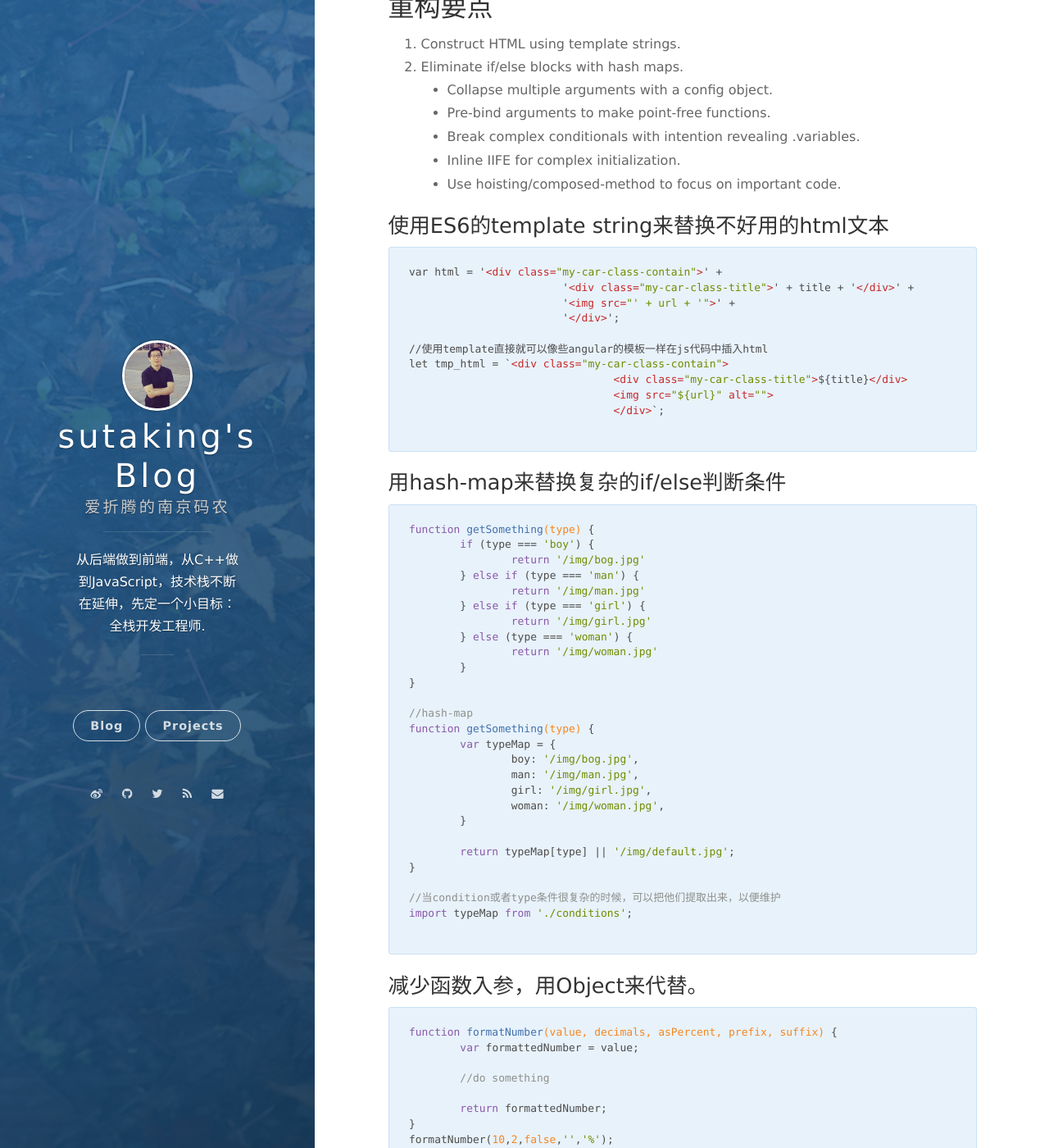
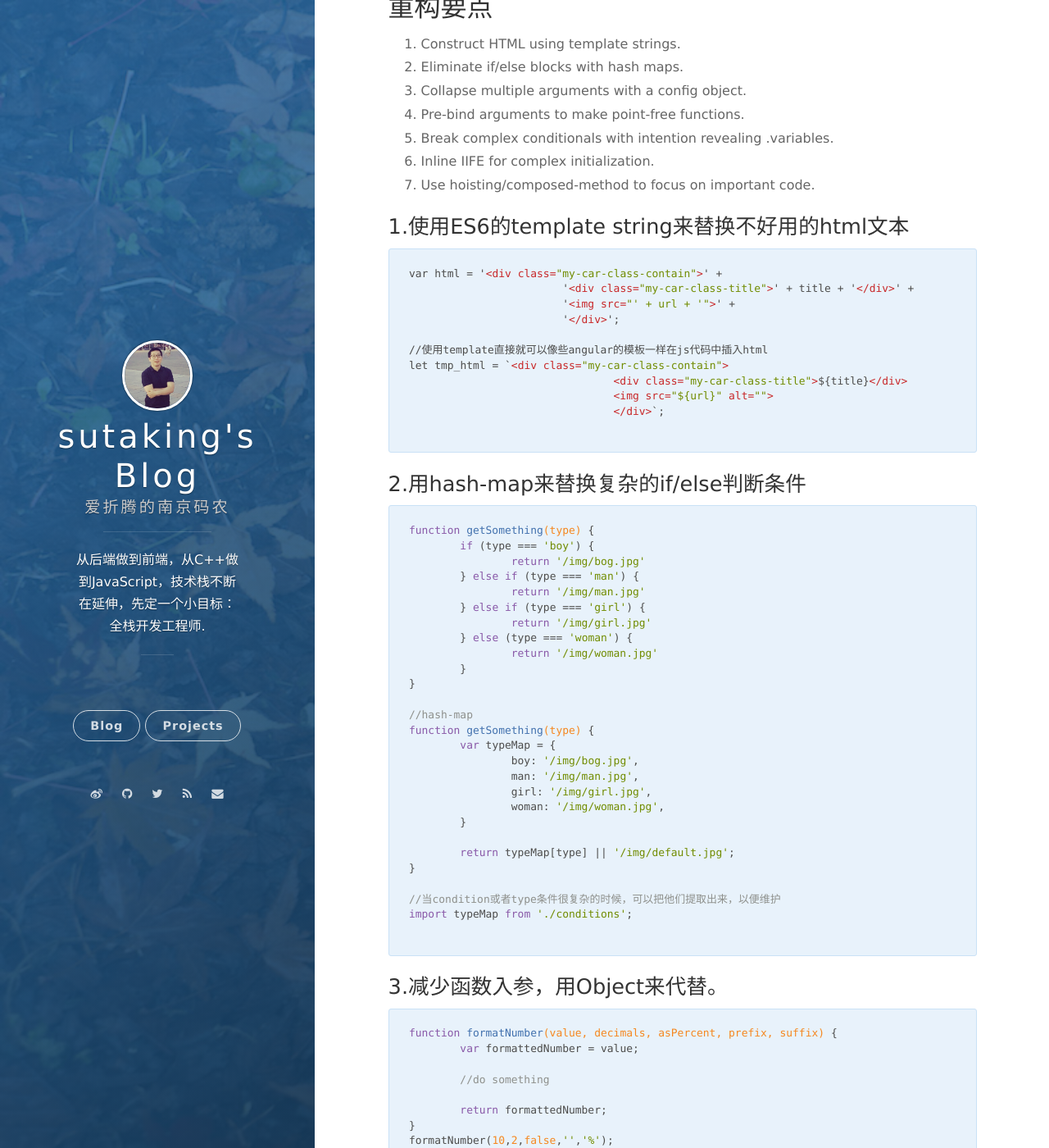
Before and after one commit to sutaking/sutaking.github.io, a Jekyll site: the page built from _posts/2016-11-09-es6-refactor.md, in a window 1280 px wide and 1400 px high, scrolled down 323 px. Shown: the whole window at 82% size. Built offline with Jekyll 4.4.1, drawn with Linux system fonts in a browser that asks for light colours; nearby versions of some CDN libraries; comment, search, counter and statistics services are not loaded; some of the changed text lies outside the part shown.

Commit message:
update post style

````diff
--- a/_posts/2016-11-09-es6-refactor.md
+++ b/_posts/2016-11-09-es6-refactor.md
@@ -14,13 +14,13 @@ date: 2016-11-09 19:52:24.000000000 +09:00
 
 1. Construct HTML using template strings.
 2. Eliminate if/else blocks with hash maps.
-- Collapse multiple arguments with a config object.
-- Pre-bind arguments to make point-free functions.
-- Break complex conditionals with intention revealing .variables.
-- Inline IIFE for complex initialization.
-- Use hoisting/composed-method to focus on important code.
+3. Collapse multiple arguments with a config object.
+4. Pre-bind arguments to make point-free functions.
+5. Break complex conditionals with intention revealing .variables.
+6. Inline IIFE for complex initialization.
+7. Use hoisting/composed-method to focus on important code.
 
-### 使用ES6的template string来替换不好用的html文本
+### 1.使用ES6的template string来替换不好用的html文本
 
 ```javascript
 var html = '<div class="my-car-class-contain">' +
@@ -36,7 +36,7 @@ let tmp_html = `<div class="my-car-class-contain">
 
 ```
 
-### 用hash-map来替换复杂的if/else判断条件
+### 2.用hash-map来替换复杂的if/else判断条件
 
 ```javascript
 function getSomething(type) {
@@ -68,7 +68,7 @@ import typeMap from './conditions';
 
 ```
 
-### 减少函数入参，用Object来代替。
+### 3.减少函数入参，用Object来代替。
 
 ```javascript
 function formatNumber(value, decimals, asPercent, prefix, suffix) {
````
Also changed, not shown: other parts of _posts/2016-11-09-es6-refactor.md (+4 -4 lines).
